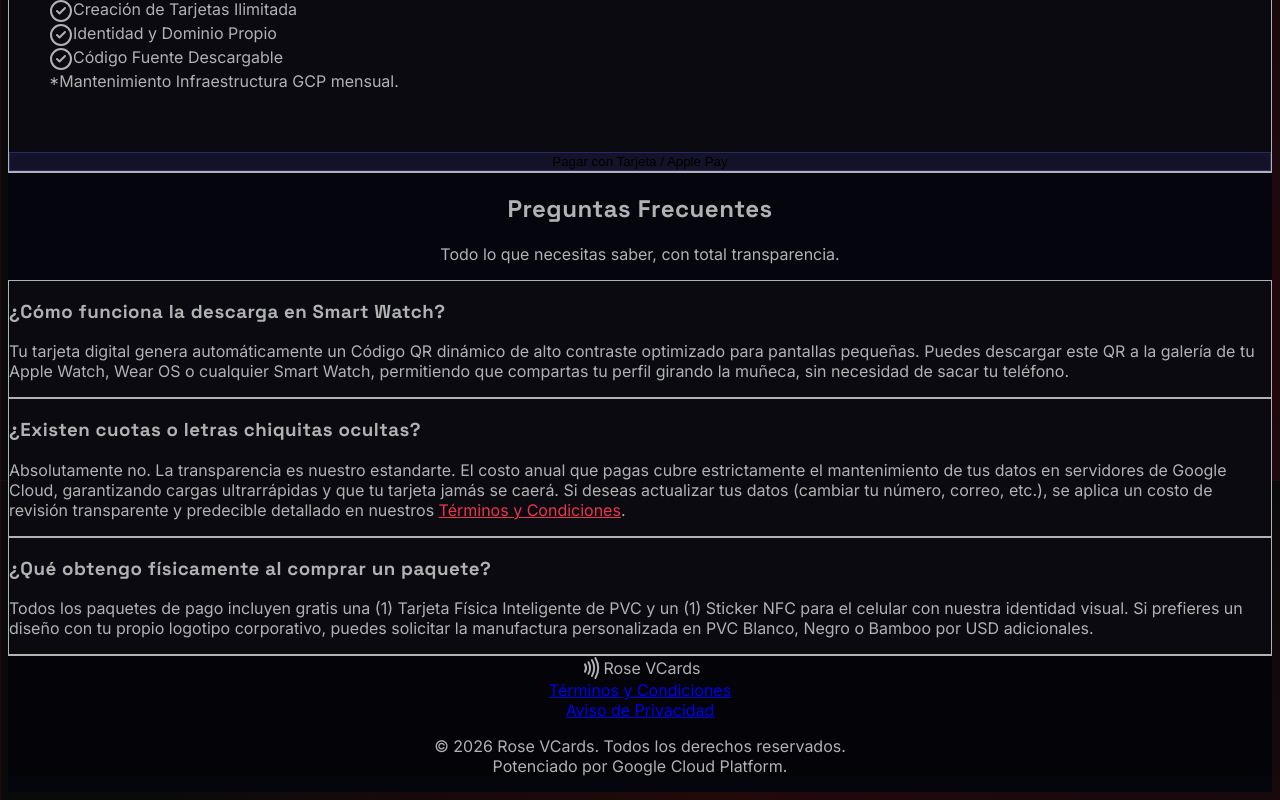
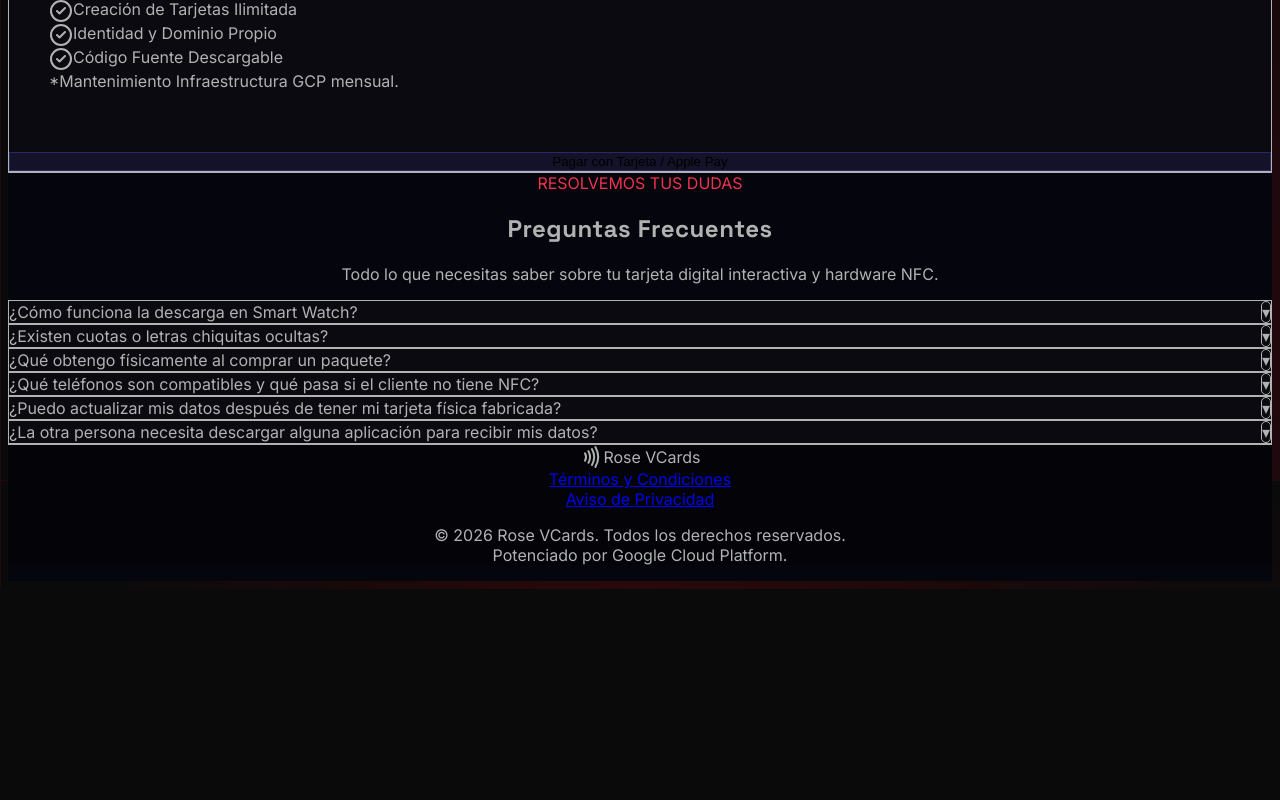
Before and after one commit to whoiselgallo/NFCvCards, a Next.js app: page / in a window 1280 px wide. Shown: the part 7520-8320 px from the top of the page. After the commit the page ends 8109 px from the top, so only its background shows below. Built offline with nearby package versions, Linux system fonts and the light colour scheme; no server answers; a web font is replaced by a local one.

Commit message:
feat: add 3 new FAQs and convert all FAQs into interactive collapsible accordions

```diff
--- a/app/page.jsx
+++ b/app/page.jsx
@@ -571,29 +571,114 @@ export default function LandingPage() {
           </motion.div>
         </section>
 
-              {/* FAQ SECTION */}
+        {/* FAQ SECTION */}
         <section className="py-24 bg-black/60 border-t border-white/5 relative z-10">
           <div className="max-w-4xl mx-auto px-6">
             <div className="text-center mb-16">
-              <h2 className="text-3xl md:text-5xl font-bold text-white mb-6">Preguntas Frecuentes</h2>
-              <p className="text-slate-400">Todo lo que necesitas saber, con total transparencia.</p>
+              <span className="text-xs font-mono uppercase tracking-widest text-[#EE334E] font-bold">
+                RESOLVEMOS TUS DUDAS
+              </span>
+              <h2 className="text-3xl md:text-5xl font-bold text-white mt-2 mb-4 font-bruno">Preguntas Frecuentes</h2>
+              <p className="text-slate-400">Todo lo que necesitas saber sobre tu tarjeta digital interactiva y hardware NFC.</p>
             </div>
+
             <div className="space-y-4">
 
-              <div className="bg-[#0a0a10] border border-white/10 rounded-2xl p-6">
-                <h3 className="text-lg font-bold text-white mb-2">¿Cómo funciona la descarga en Smart Watch?</h3>
-                <p className="text-slate-400 text-sm">Tu tarjeta digital genera automáticamente un Código QR dinámico de alto contraste optimizado para pantallas pequeñas. Puedes descargar este QR a la galería de tu Apple Watch, Wear OS o cualquier Smart Watch, permitiendo que compartas tu perfil girando la muñeca, sin necesidad de sacar tu teléfono.</p>
-              </div>
+              {/* FAQ 1 */}
+              <details className="group bg-[#0a0a10] border border-white/10 hover:border-[#EE334E]/50 rounded-2xl p-6 transition-all duration-300 open:border-[#EE334E]/70 open:shadow-[0_0_25px_rgba(238,51,78,0.15)]">
+                <summary className="flex items-center justify-between cursor-pointer list-none font-bold text-base sm:text-lg text-white group-hover:text-[#EE334E] transition-colors">
+                  <span className="flex items-center gap-3">
+                    <span className="w-2 h-2 rounded-full bg-[#EE334E] shrink-0" />
+                    ¿Cómo funciona la descarga en Smart Watch?
+                  </span>
+                  <span className="ml-4 flex items-center justify-center w-8 h-8 rounded-full bg-white/5 border border-white/10 text-slate-400 group-hover:text-white group-open:rotate-180 transition-transform duration-300">
+                    ▾
+                  </span>
+                </summary>
+                <div className="mt-4 pt-4 border-t border-white/5 text-sm text-slate-300 leading-relaxed font-sans">
+                  Tu tarjeta digital genera automáticamente un Código QR dinámico de alto contraste optimizado para pantallas pequeñas. Puedes descargar este QR a la galería de tu Apple Watch, Wear OS o cualquier Smart Watch, permitiendo que compartas tu perfil girando la muñeca, sin necesidad de sacar tu teléfono.
+                </div>
+              </details>
 
-              <div className="bg-[#0a0a10] border border-white/10 rounded-2xl p-6">
-                <h3 className="text-lg font-bold text-white mb-2">¿Existen cuotas o letras chiquitas ocultas?</h3>
-                <p className="text-slate-400 text-sm">Absolutamente no. La transparencia es nuestro estandarte. El costo anual que pagas cubre estrictamente el mantenimiento de tus datos en servidores de Google Cloud, garantizando cargas ultrarrápidas y que tu tarjeta jamás se caerá. Si deseas actualizar tus datos (cambiar tu número, correo, etc.), se aplica un costo de revisión transparente y predecible detallado en nuestros <Link href="/terminos" className="text-[#EE334E] hover:underline">Términos y Condiciones</Link>.</p>
-              </div>
+              {/* FAQ 2 */}
+              <details className="group bg-[#0a0a10] border border-white/10 hover:border-[#EE334E]/50 rounded-2xl p-6 transition-all duration-300 open:border-[#EE334E]/70 open:shadow-[0_0_25px_rgba(238,51,78,0.15)]">
+                <summary className="flex items-center justify-between cursor-pointer list-none font-bold text-base sm:text-lg text-white group-hover:text-[#EE334E] transition-colors">
+                  <span className="flex items-center gap-3">
+                    <span className="w-2 h-2 rounded-full bg-[#00E5FF] shrink-0" />
+                    ¿Existen cuotas o letras chiquitas ocultas?
+                  </span>
+                  <span className="ml-4 flex items-center justify-center w-8 h-8 rounded-full bg-white/5 border border-white/10 text-slate-400 group-hover:text-white group-open:rotate-180 transition-transform duration-300">
+                    ▾
+                  </span>
+                </summary>
+                <div className="mt-4 pt-4 border-t border-white/5 text-sm text-slate-300 leading-relaxed font-sans">
+                  Absolutamente no. La transparencia es nuestro estandarte. El costo anual que pagas cubre estrictamente el mantenimiento de tus datos en servidores en la nube de alta disponibilidad, garantizando cargas ultrarrápidas y que tu tarjeta jamás se caerá. Si deseas actualizar tus datos, puedes hacerlo directamente desde tu panel de control o consultar nuestros <Link href="/terminos" className="text-[#EE334E] hover:underline">Términos y Condiciones</Link>.
+                </div>
+              </details>
 
-              <div className="bg-[#0a0a10] border border-white/10 rounded-2xl p-6">
-                <h3 className="text-lg font-bold text-white mb-2">¿Qué obtengo físicamente al comprar un paquete?</h3>
-                <p className="text-slate-400 text-sm">Todos los paquetes de pago incluyen gratis una (1) Tarjeta Física Inteligente de PVC y un (1) Sticker NFC para el celular con nuestra identidad visual. Si prefieres un diseño con tu propio logotipo corporativo, puedes solicitar la manufactura personalizada en PVC Blanco, Negro o Bamboo por  USD adicionales.</p>
-              </div>
+              {/* FAQ 3 */}
+              <details className="group bg-[#0a0a10] border border-white/10 hover:border-[#EE334E]/50 rounded-2xl p-6 transition-all duration-300 open:border-[#EE334E]/70 open:shadow-[0_0_25px_rgba(238,51,78,0.15)]">
+                <summary className="flex items-center justify-between cursor-pointer list-none font-bold text-base sm:text-lg text-white group-hover:text-[#EE334E] transition-colors">
+                  <span className="flex items-center gap-3">
+                    <span className="w-2 h-2 rounded-full bg-[#EE334E] shrink-0" />
+                    ¿Qué obtengo físicamente al comprar un paquete?
+                  </span>
+                  <span className="ml-4 flex items-center justify-center w-8 h-8 rounded-full bg-white/5 border border-white/10 text-slate-400 group-hover:text-white group-open:rotate-180 transition-transform duration-300">
+                    ▾
+                  </span>
+                </summary>
+                <div className="mt-4 pt-4 border-t border-white/5 text-sm text-slate-300 leading-relaxed font-sans">
+                  Todos los paquetes de pago incluyen gratis una (1) Tarjeta Física Inteligente de PVC y un (1) Sticker NFC para el celular con nuestra identidad visual. Si prefieres un diseño con tu propio logotipo corporativo, puedes solicitar la manufactura personalizada en PVC Blanco, Negro Mate o Madera Bamboo ecológica.
+                </div>
+              </details>
+
+              {/* NUEVA FAQ 4 */}
+              <details className="group bg-[#0a0a10] border border-white/10 hover:border-[#EE334E]/50 rounded-2xl p-6 transition-all duration-300 open:border-[#EE334E]/70 open:shadow-[0_0_25px_rgba(238,51,78,0.15)]">
+                <summary className="flex items-center justify-between cursor-pointer list-none font-bold text-base sm:text-lg text-white group-hover:text-[#EE334E] transition-colors">
+                  <span className="flex items-center gap-3">
+                    <span className="w-2 h-2 rounded-full bg-[#00E5FF] shrink-0" />
+                    ¿Qué teléfonos son compatibles y qué pasa si el cliente no tiene NFC?
+                  </span>
+                  <span className="ml-4 flex items-center justify-center w-8 h-8 rounded-full bg-white/5 border border-white/10 text-slate-400 group-hover:text-white group-open:rotate-180 transition-transform duration-300">
+                    ▾
+                  </span>
+                </summary>
+                <div className="mt-4 pt-4 border-t border-white/5 text-sm text-slate-300 leading-relaxed font-sans">
+                  El 100% de los smartphones actuales (iPhone modelo XR en adelante y casi la totalidad de teléfonos Android) cuentan con lector NFC integrado y leen la tarjeta al instante con solo aproximarla, sin instalar nada. Si el dispositivo de tu cliente es un modelo antiguo sin NFC, la tarjeta física incluye en el reverso tu Código QR dinámico de alta definición para escanear con la cámara y acceder exactamente a la misma experiencia interactiva.
+                </div>
+              </details>
+
+              {/* NUEVA FAQ 5 */}
+              <details className="group bg-[#0a0a10] border border-white/10 hover:border-[#EE334E]/50 rounded-2xl p-6 transition-all duration-300 open:border-[#EE334E]/70 open:shadow-[0_0_25px_rgba(238,51,78,0.15)]">
+                <summary className="flex items-center justify-between cursor-pointer list-none font-bold text-base sm:text-lg text-white group-hover:text-[#EE334E] transition-colors">
+                  <span className="flex items-center gap-3">
+                    <span className="w-2 h-2 rounded-full bg-[#EE334E] shrink-0" />
+                    ¿Puedo actualizar mis datos después de tener mi tarjeta física fabricada?
+                  </span>
+                  <span className="ml-4 flex items-center justify-center w-8 h-8 rounded-full bg-white/5 border border-white/10 text-slate-400 group-hover:text-white group-open:rotate-180 transition-transform duration-300">
+                    ▾
+                  </span>
+                </summary>
+                <div className="mt-4 pt-4 border-t border-white/5 text-sm text-slate-300 leading-relaxed font-sans">
+                  Sí, de forma ilimitada y en tiempo real. Tu tarjeta física se conecta con tu perfil digital alojado en la nube. Si cambias de número de teléfono, añades un nuevo catálogo de productos, modificas tu puesto o actualizas tus fotos de portada y logotipo desde tu panel de control, los cambios se reflejan inmediatamente en la próxima lectura sin necesidad de reprogramar ni reimprimir el chip físico.
+                </div>
+              </details>
+
+              {/* NUEVA FAQ 6 */}
+              <details className="group bg-[#0a0a10] border border-white/10 hover:border-[#EE334E]/50 rounded-2xl p-6 transition-all duration-300 open:border-[#EE334E]/70 open:shadow-[0_0_25px_rgba(238,51,78,0.15)]">
+                <summary className="flex items-center justify-between cursor-pointer list-none font-bold text-base sm:text-lg text-white group-hover:text-[#EE334E] transition-colors">
+                  <span className="flex items-center gap-3">
+                    <span className="w-2 h-2 rounded-full bg-[#00E5FF] shrink-0" />
+                    ¿La otra persona necesita descargar alguna aplicación para recibir mis datos?
+                  </span>
+                  <span className="ml-4 flex items-center justify-center w-8 h-8 rounded-full bg-white/5 border border-white/10 text-slate-400 group-hover:text-white group-open:rotate-180 transition-transform duration-300">
+                    ▾
+                  </span>
+                </summary>
+                <div className="mt-4 pt-4 border-t border-white/5 text-sm text-slate-300 leading-relaxed font-sans">
+                  No. Cero aplicaciones necesarias ni para ti ni para quien recibe tus datos. Al acercar la tarjeta física o escanear el QR, tu tarjeta interactiva se despliega al instante en el navegador nativo del smartphone (Safari, Chrome) y con un solo toque en el botón "Guardar Contacto" descarga tu archivo vCard (.vcf) directamente en la agenda nativa del celular con tu nombre, teléfono, WhatsApp, correo y redes.
+                </div>
+              </details>
 
             </div>
           </div>
```
